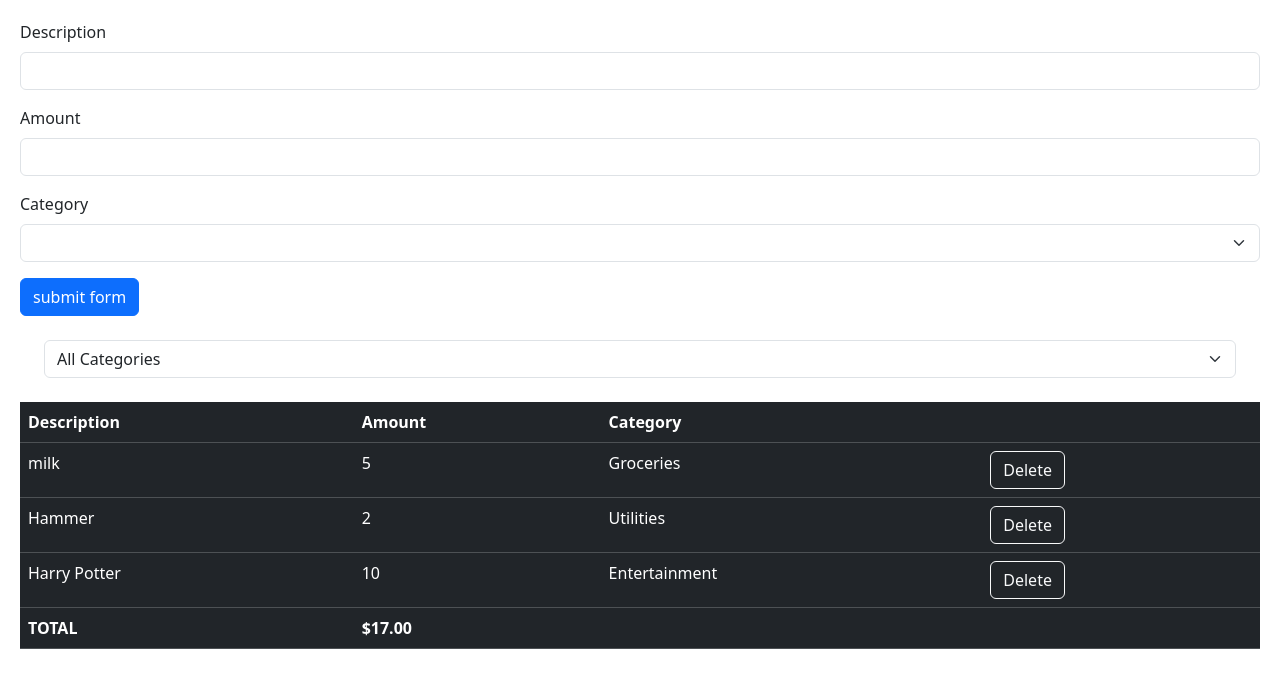
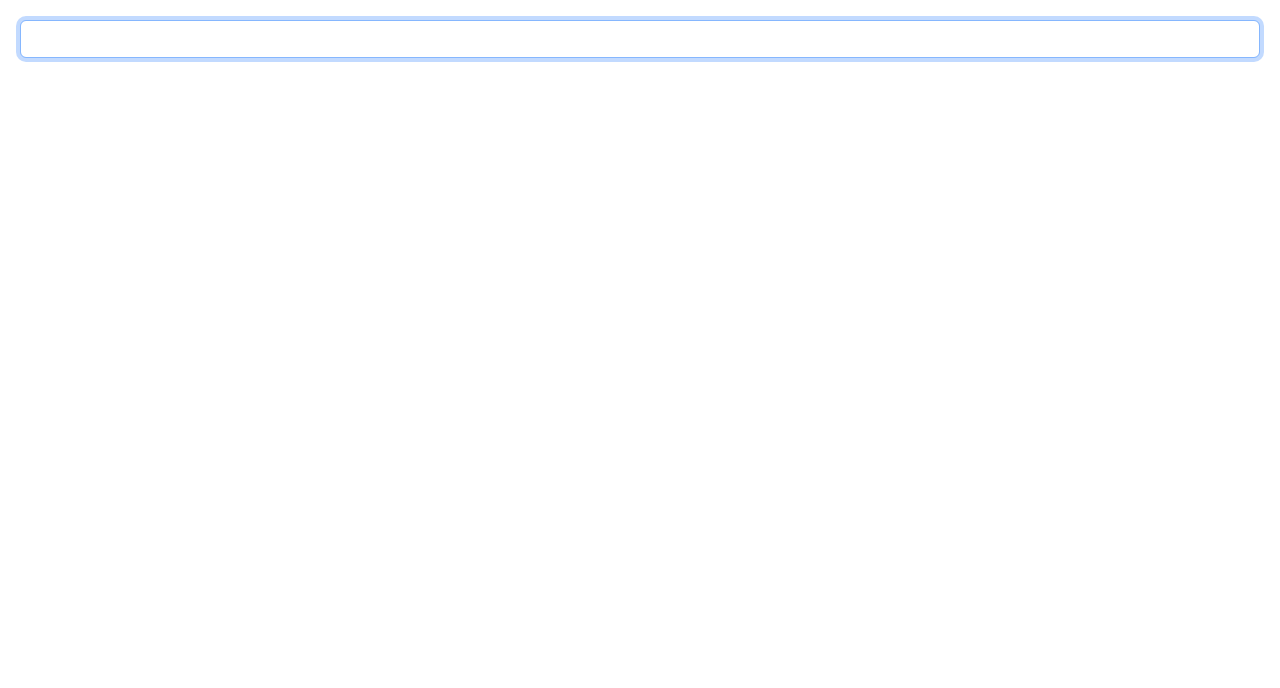
Before and after one commit to meekbronsen/react-app, a React (Vite) app: page / in a window 1280 px wide. Shown: the top 688 px of the page. Built offline with nearby package versions, Linux system fonts and the light colour scheme.

Commit message:
Understanding the Effect Hook
using the useEffect hook

```diff
--- a/src/App.tsx
+++ b/src/App.tsx
@@ -1,28 +1,26 @@
-import ExpenseFilter from './ExpenseTracker/ExpenseFilter'
-import ExpenseForm from './ExpenseTracker/ExpenseForm';
-import ExpenseList from './ExpenseTracker/ExpenseList'
-import {useState} from 'react'
+import { useEffect, useRef } from "react";
+
+// The code below is changing something outside the component making it not a pure component. To make it pure, we move it inside useEffect()
+// if (ref.current) ref.current.focus();
+// We can only call the useEffect hook at the top level of our components, so we cannot call it inside loops and if statements
 
 function App() {
-  const [ selectedCategory, setCategory] =  useState('');
-  const [expenses, setExpenses] = useState([
-   { id: 1 , description: 'milk', amount: 5, category: 'Groceries'},
-   { id: 2 , description: 'Hammer', amount: 2, category: 'Utilities'},
-   { id: 3 , description: 'Harry Potter', amount: 10, category: 'Entertainment'}
-  ])
+  const ref = useRef<HTMLInputElement>(null);
 
-  const handler = (id: number) => setExpenses(expenses.filter( (order) => order.id !== id ))
+// The function that we pass inside will be called after each render
+  useEffect(() =>{
+    // Side Effect
+    if (ref.current) ref.current.focus();
+  } )
 
-  const visibleExpenses = selectedCategory ? expenses.filter((expense) => expense.category === selectedCategory) : expenses
+  useEffect(() => {
+    document.title = 'My App'
+  })
+  return (
+    <div>
+      <input ref={ref} type="text" className="form-control" />
 
-  return (
-    <>
-      <ExpenseForm onSubmit={(expense) => setExpenses( [...expenses,{ ...expense, id: expenses.length + 1}] )}></ExpenseForm>
-      <div className='m-4'>
-        <ExpenseFilter  onSelectCategory={(category) => setCategory(category)}></ExpenseFilter>
-      </div>
-      <ExpenseList expenses={visibleExpenses} onDelete={handler}></ExpenseList>
-    </>
+    </div>
   );
 }
 
```
